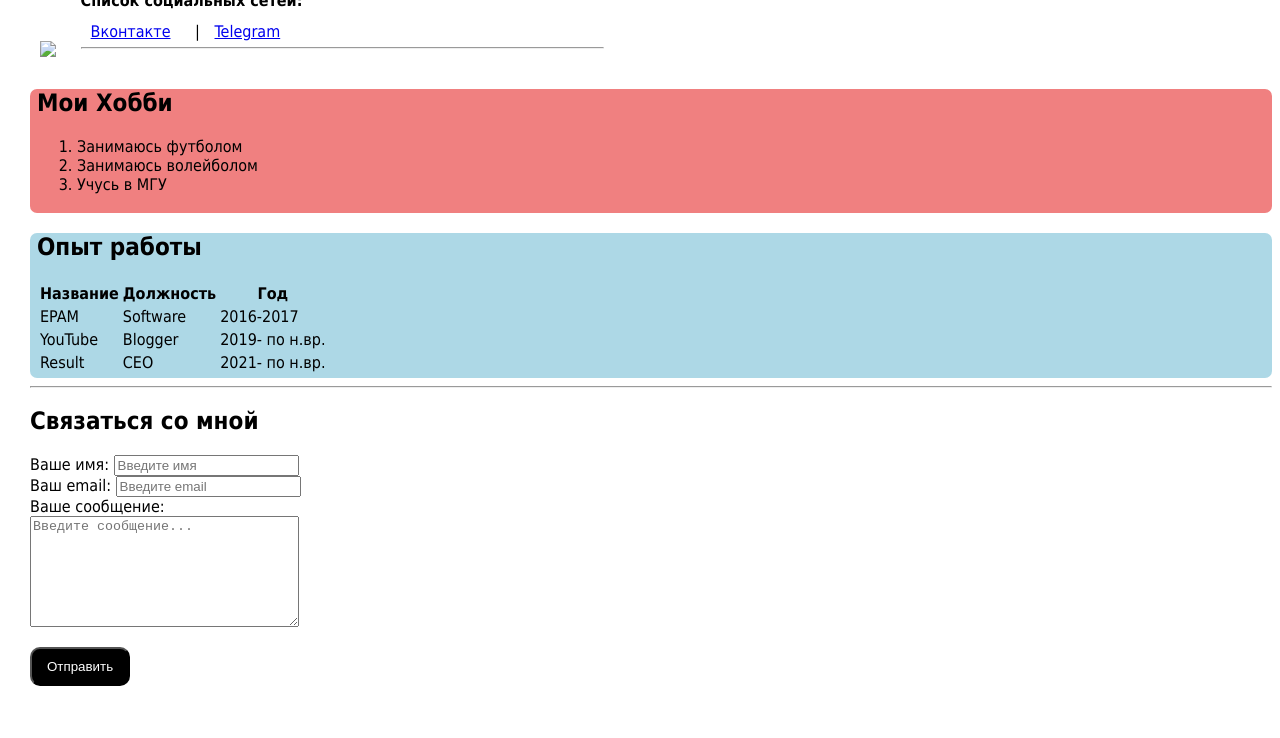
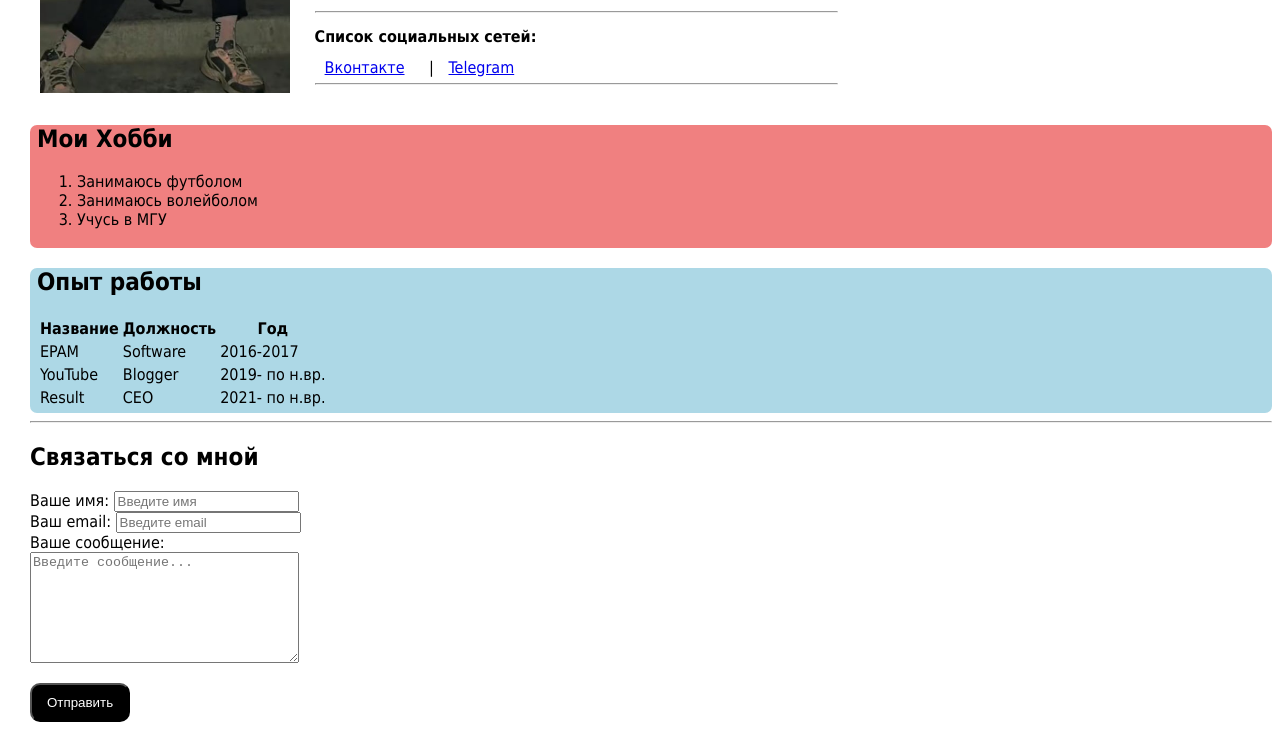
Before and after one commit to IAleksandr1/project, a plain HTML site: page index.html in a window 1280 px wide. Shown: the part 189-927 px from the top of the page. Before the commit the page ends 891 px from the top, so only its background shows below. Drawn offline with Linux system fonts and the light colour scheme.

Commit message:
index.html

```diff
--- a/index.html
+++ b/index.html
@@ -11,7 +11,7 @@
 </head>
     <div class="form-row">
         <div class="form-group">
-            <img src="/imgs1/фото.png" width="250" class="q1232">
+            <img src="фото.png" width="250" class="q1232">
         </div>
         <div class="form-group">
             <h1 class="border-1">Симанов Александр</h1>
```
